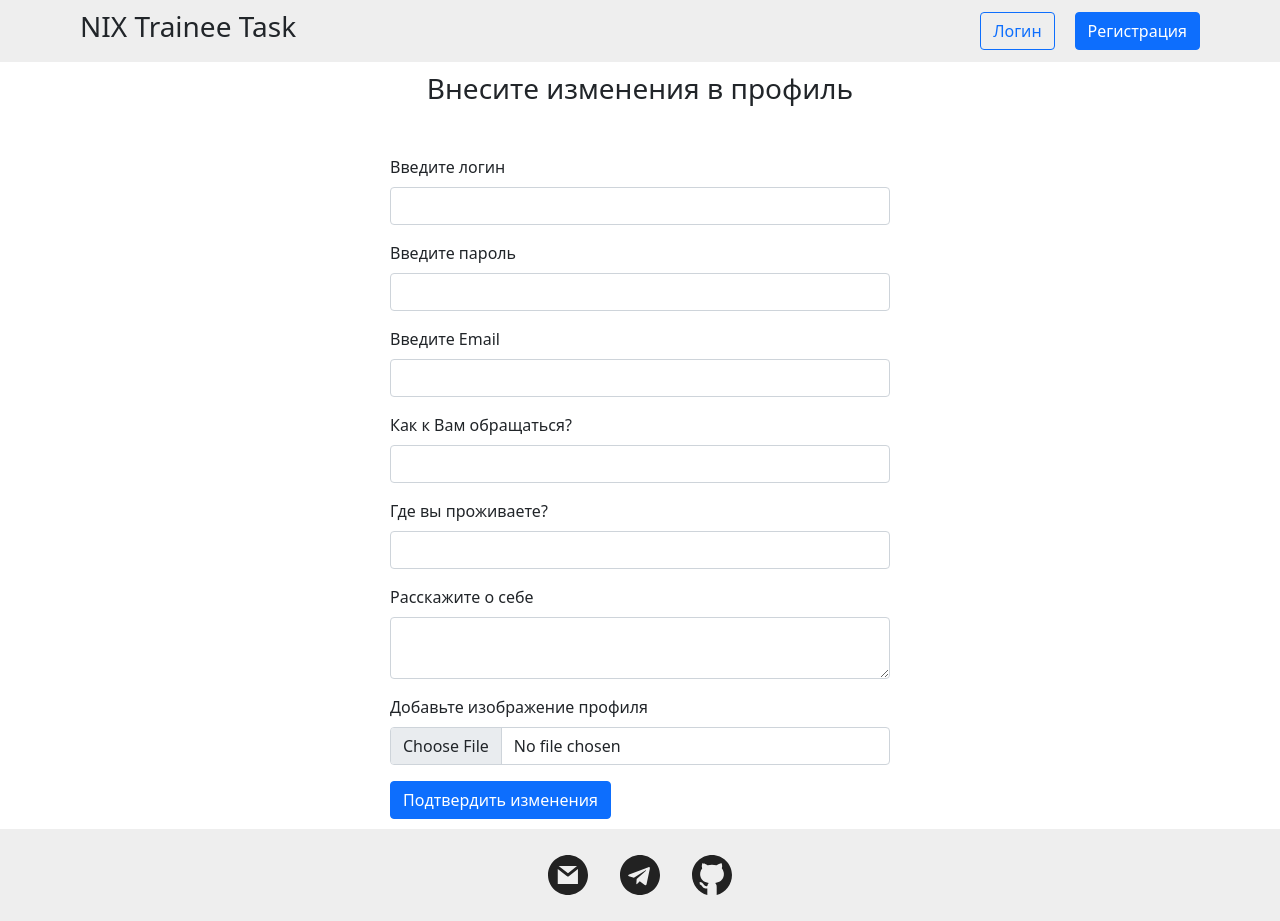
After one commit to artemchepak/nix-trainee-task, a PHP site: template views/profileUpdate.php in a window 1280 px wide. The commit adds this page. Run offline with PHP 8.4, Linux system fonts and the light colour scheme; the template is opened without the code that fills it, so the values that code supplies are empty.

Commit message:
feat: add profile updating functionality

```diff
--- a/Router.php
+++ b/Router.php
@@ -1,5 +1,4 @@
 <?php
-
 
 namespace app;
 
@@ -50,7 +49,6 @@ class Router
             $controller = new $fn[0];
             call_user_func(array($controller, $fn[1]), $this);
         } else {
-
         }
     }
 
--- a/composer.json
+++ b/composer.json
@@ -7,7 +7,9 @@
             "email": "a.chepak91@gmail.com"
         }
     ],
-    "require": {},
+    "require": {
+        "squizlabs/php_codesniffer": "3.6.0"
+    },
     "autoload": {
         "psr-4": {
             "app\\" : "./"
--- a/models/Posts.php
+++ b/models/Posts.php
@@ -5,6 +5,7 @@ namespace app\models;
 
 use PDO;
 use app\ActiveRecord;
+
 class Posts extends ActiveRecord
 {
     private $table = 'posts';
@@ -18,5 +19,4 @@ class Posts extends ActiveRecord
         $result = $posts->executeQuery($queryPosts);
         return $result->fetchAll(PDO::FETCH_ASSOC);
     }
-
 }
--- a/public/index.php
+++ b/public/index.php
@@ -16,6 +16,8 @@ $router->get('/registrationSuccess', [MainController::class, 'registrationSucces
 $router->get('/registration', [MainController::class, 'registration']);
 $router->post('/registration', [MainController::class, 'registration']);
 $router->get('/profile', [MainController::class, 'profile']);
+$router->get('/profileUpdate', [MainController::class, 'profileUpdate']);
+$router->post('/profileUpdate', [MainController::class, 'profileUpdate']);
 $router->get('/clear', [MainController::class, 'clear']);
 
 $router->resolve();
--- a/views/_layout.php
+++ b/views/_layout.php
@@ -14,13 +14,13 @@
 </head>
 <body class="d-flex flex-column h-100">
 
-<header class="header" >
+<header class="header">
     <div class="container">
         <div class="d-flex justify-content-between align-items-center">
             <a href="\" class="header__logo h3">NIX Trainee Task</a>
             <div class="d-flex justify-content-end align-items-center">
                 <?php
-                    if(isset($_COOKIE['user'])):
+                if (isset($_COOKIE['user'])):
                     ?>
                     <h5 class="header__btn">Привет <?php echo $_COOKIE["user"]; ?></h5>
                     <a href="\profile" class="btn btn-success header__btn">Профиль</a>
--- /dev/null
+++ b/views/profileUpdate.php
@@ -0,0 +1,33 @@
+<h3 class="text-center">Внесите изменения в профиль</h3>
+<form action="" class="main__form" method="post" enctype="multipart/form-data">
+    <div class="mb-3">
+        <label for="login" class="form-label">Введите логин</label>
+        <input type="text" class="form-control" name="login" value="<?php echo $userData['login'] ?>">
+    </div>
+    <div class="mb-3">
+        <label for="password" class="form-label">Введите пароль</label>
+        <input type="text" class="form-control" name="password" value="<?php echo $userData['password'] ?>">
+    </div>
+    <div class="mb-3">
+        <label for="email" class="form-label">Введите Email</label>
+        <input type="email" class="form-control" name="email" value="<?php echo $userData['email'] ?>">
+    </div>
+    <div class="mb-3">
+        <label for="name" class="form-label">Как к Вам обращаться?</label>
+        <input type="text" class="form-control" name="name" value="<?php echo $userData['name'] ?>">
+    </div>
+    <div class="mb-3">
+        <label for="city" class="form-label">Где вы проживаете?</label>
+        <input type="text" class="form-control" name="city" value="<?php echo $userData['city'] ?>">
+    </div>
+    <div class="mb-3">
+        <label for="about" class="form-label">Расскажите о себе</label>
+        <textarea class="form-control" name="info"><?php echo $userData['info'] ?>
+        </textarea>
+    </div>
+    <div class="mb-3">
+        <label for="image" class="form-label">Добавьте изображение профиля</label>
+        <input type="file" class="form-control" name="image">
+    </div>
+    <button type="submit" class="btn btn-primary">Подтвердить изменения</button>
+</form>
```
Also changed, not shown: ActiveRecord.php (+14 -21 lines), controllers/MainController.php (+16 -8 lines), helpers/UtilHelper.php (added, +19 -0 lines), models/Authorization.php (+7 -5 lines), models/Profile.php (+43 -3 lines), models/Registration.php (+16 -2 lines), views/profile.php (+13 -5 lines), public/images/fvJT4yQg/pug.jpg (added). Lines whose indentation alone changed are shown as unchanged.
